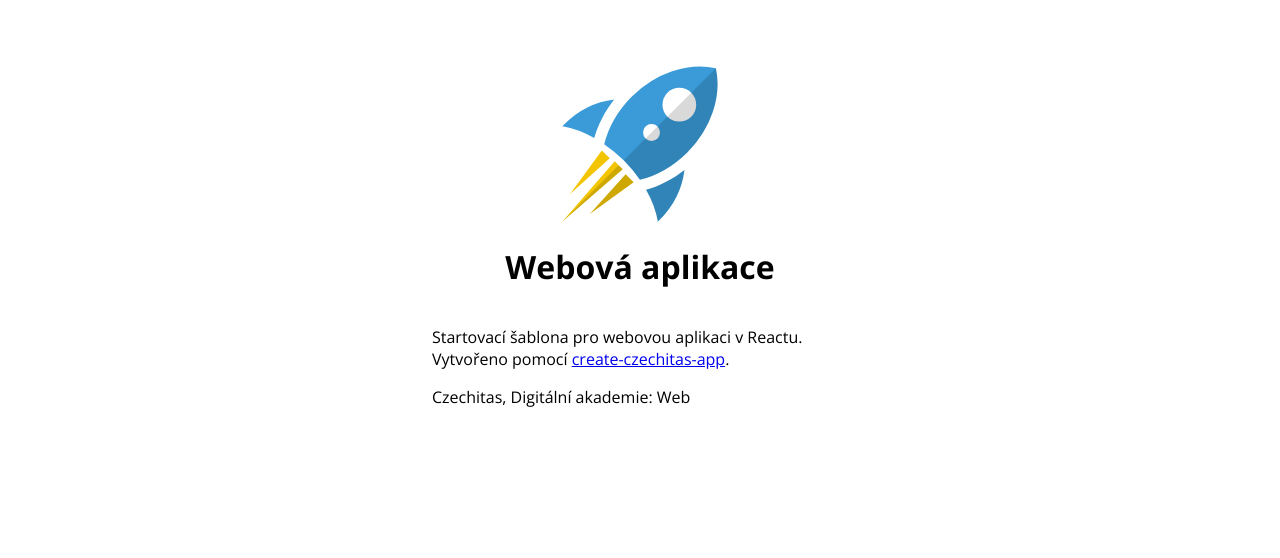
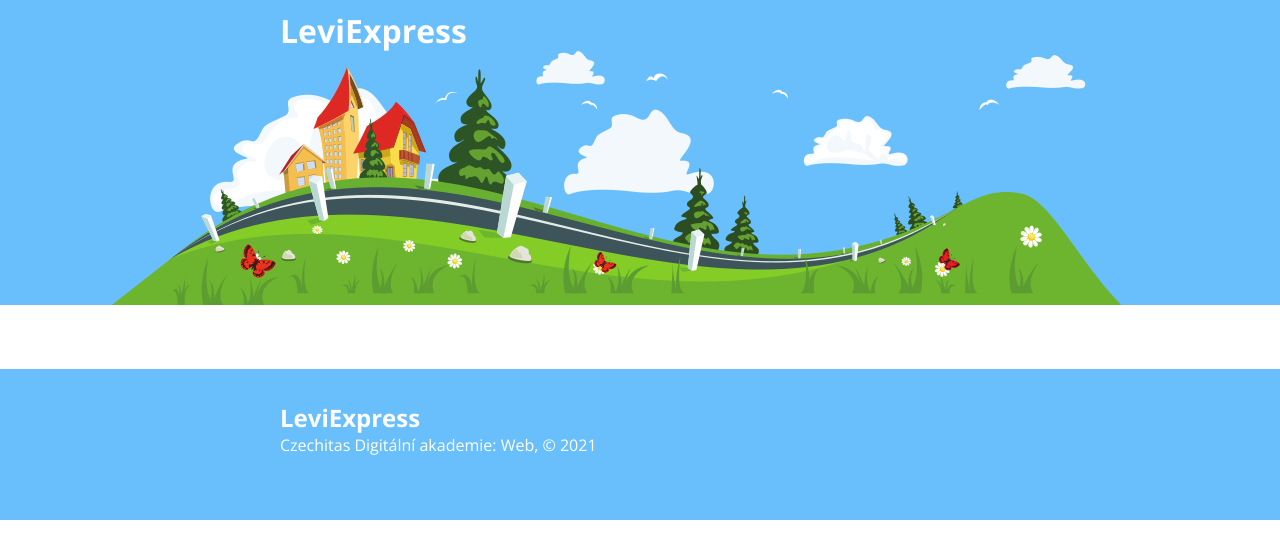
Before and after one commit to Janoskova/leviexpress, a React app: page / in a window 1280 px wide. Shown: the top 558 px of the page. Built offline with nearby package versions, Linux system fonts and the light colour scheme.

Commit message:
header and footer added

```diff
--- /dev/null
+++ b/src/Footer/index.jsx
@@ -0,0 +1,19 @@
+import React from 'react';
+import './style.css';
+
+const Footer = () => {
+  return (
+    <>
+      <footer>
+        <div className="container">
+          <div className="footer-title">LeviExpress</div>
+          <div className="copyright">
+            Czechitas Digitální akademie: Web, © 2021
+          </div>
+        </div>
+      </footer>
+    </>
+  );
+};
+
+export default Footer;
--- /dev/null
+++ b/src/Footer/style.css
@@ -0,0 +1,23 @@
+footer {
+  padding-left: 2rem;
+  padding-right: 2rem;
+}
+
+@media only screen and (min-width: 768px) {
+  footer {
+    padding-left: 0;
+    padding-right: 0;
+  }
+}
+
+footer {
+  margin-top: 4rem;
+  padding: 2rem 0 4rem 0;
+  color: white;
+  background-color: #69bffc;
+}
+
+.footer-title {
+  font-weight: bold;
+  font-size: 150%;
+}
--- /dev/null
+++ b/src/Header/index.jsx
@@ -0,0 +1,18 @@
+import React from 'react';
+import './style.css';
+
+const Header = () => {
+  return (
+    <>
+      <header>
+        <div className="container">
+          <h1 className="site-title">
+            <a href="/">LeviExpress</a>
+          </h1>
+        </div>
+      </header>
+    </>
+  );
+};
+
+export default Header;
--- /dev/null
+++ b/src/Header/style.css
@@ -0,0 +1,29 @@
+@media only screen and (min-width: 768px) {
+  header {
+    padding-left: 0;
+    padding-right: 0;
+  }
+}
+
+header {
+  padding-top: 1px;
+  height: 305px;
+
+  color: white;
+  background-color: #69bffc;
+  background-image: url(./img/banner.png);
+  background-size: contain;
+  background-position: center bottom;
+  background-repeat: no-repeat;
+}
+
+.site-title {
+  margin: 0.5rem 0;
+}
+
+.site-title a,
+.site-title a:active,
+.site-title a:visited {
+  color: white;
+  text-decoration: none;
+}
--- a/src/index.jsx
+++ b/src/index.jsx
@@ -1,20 +1,23 @@
 import React from 'react';
 import { render } from 'react-dom';
+import Footer from './Footer/index';
+import Header from './Header/index';
+
+import {
+  BrowserRouter as Router,
+  Switch,
+  Route,
+  NavLink,
+  useParams,
+} from 'react-router-dom';
+
 import './style.css';
 
 const App = () => (
-  <div className="container">
-    <header>
-      <div className="logo"></div>
-      <h1>Webová aplikace</h1>
-    </header>
-    <main>
-      <p>Startovací šablona pro webovou aplikaci v Reactu. Vytvořeno pomocí <a href="https://www.npmjs.com/package/create-czechitas-app">create-czechitas-app</a>.</p>
-    </main>
-    <footer>
-      <p>Czechitas, Digitální akademie: Web</p>
-    </footer>
-  </div>
+  <>
+    <Header />
+    <Footer />
+  </>
 );
 
 render(<App />, document.querySelector('#app'));
--- a/src/style.css
+++ b/src/style.css
@@ -6,24 +6,288 @@
 
 html {
   font-family: 'Open Sans', sans-serif;
+  color: #444;
+}
+
+body {
+  margin: 0;
+  min-height: 100vh;
+  display: flex;
+  flex-direction: column;
 }
 
 .container {
-  max-width: 26rem;
+  width: 720px;
   margin-right: auto;
   margin-left: auto;
 }
 
-header {
-  display: flex;
-  flex-direction: column;
-  align-items: center;
-  margin-top: 4rem;
+/* header,
+footer {
+  padding-left: 2rem;
+  padding-right: 2rem;
 }
 
-.logo {
-  width: 10rem;
-  height: 10rem;
-  background-image: url(./img/rocket.svg);
+@media only screen and (min-width: 768px) {
+  header,
+  footer {
+    padding-left: 0;
+    padding-right: 0;
+  }
+} */
+
+h2 {
+  font-size: 1.5rem;
+  margin: 0.5rem 0;
+}
+
+select {
+  padding: 0.5rem;
+  border: none;
+  border-radius: 1rem;
+  background-color: white;
+  box-shadow: 0 0 3px gray;
+}
+
+select:focus {
+  outline: none;
+}
+
+button:not([disabled]),
+label {
+  cursor: pointer;
+}
+
+.btn {
+  color: white;
+  background-color: #ed6a5a;
+  border-radius: 1rem;
+  padding: 0.5rem 1rem;
+  border: none;
+  outline: none;
+  box-shadow: 0 0 3px gray;
+  cursor: pointer;
+}
+
+.btn:hover {
+  background-color: #eb5846;
+}
+
+.btn:disabled {
+  background-color: lightgray;
+  cursor: initial;
+}
+/* ---------- konec globálních stylů ---------- */
+
+/* ---------- styly pro hlavičku  ---------- */
+
+/* header {
+  padding-top: 1px;
+  height: 305px;
+
+  color: white;
+  background-color: #69bffc;
+  background-image: url(./img/banner.png);
   background-size: contain;
+  background-position: center bottom;
+  background-repeat: no-repeat;
 }
+
+.site-title {
+  margin: 0.5rem 0;
+}
+
+.site-title a,
+.site-title a:active,
+.site-title a:visited {
+  color: white;
+  text-decoration: none;
+} */
+
+/* ---------- styly pro vyhledávací formulář  ---------- */
+
+.journey-picker {
+  margin: -2rem auto 0 auto;
+  padding: 2rem;
+
+  color: white;
+  background-color: #ecb0e1;
+  border-radius: 1rem;
+  box-shadow: 0 0 5px gray;
+}
+
+.journey-picker__body {
+  display: flex;
+}
+
+.journey-picker__form {
+  flex: 1;
+  margin-right: 1rem;
+}
+
+.journey-picker__label {
+  padding-top: 0.75rem;
+  padding-bottom: 0.25rem;
+}
+
+.journey-picker__controls {
+  margin-top: 2rem;
+}
+
+.journey-picker select {
+  display: block;
+  width: 100%;
+}
+
+.journey-picker__map {
+  width: 26rem;
+  height: auto;
+}
+
+/* ---------- styly pro podrobnosti cesty  ---------- */
+
+.stops {
+  margin-top: 2rem;
+}
+
+.journey-detail {
+  padding: 2rem;
+}
+
+/* ---------- styly pro zastávky  ---------- */
+
+.bus-stop {
+  display: flex;
+  align-items: center;
+  margin-bottom: 1rem;
+
+  max-width: 24rem;
+}
+
+.bus-stop__bullet {
+  width: 1rem;
+  height: 1rem;
+  background-color: #ed6a5a;
+  border-radius: 0.5rem;
+  margin: 0 1rem;
+}
+
+.bus-stop:first-child > .bus-stop__bullet,
+.bus-stop:last-child > .bus-stop__bullet {
+  width: 1.5rem;
+  height: 1.5rem;
+  background-color: #eb5846;
+  border-radius: 0.75rem;
+  margin: 0 0.75rem;
+}
+
+.bus-stop__place {
+  flex: 1;
+}
+
+.bus-stop__departure {
+  font-size: 1.3rem;
+}
+
+.bus-stop__city {
+  font-weight: bold;
+}
+
+/* ---------- styly pro výběr sedadla  ---------- */
+
+.seat-picker {
+  padding: 2rem;
+}
+
+.seats {
+  margin: 2rem 0;
+}
+
+/* ---------- styly pro sedadlo  ---------- */
+.seat {
+  border: none;
+  padding: 0;
+  background-color: transparent;
+}
+
+.seat__rect {
+  fill: #69bffc;
+}
+
+.seat--occupied .seat__rect {
+  fill: #888;
+}
+
+.seat--selected .seat__rect,
+.seat:not(.seat--occupied):hover .seat__rect {
+  fill: #ed6a5a;
+}
+
+.seat--selected {
+  transform: scale(1.2);
+}
+
+.seat__path {
+  fill: none;
+  stroke: #888;
+  stroke-width: 8;
+  stroke-linecap: round;
+  stroke-linejoin: round;
+}
+
+.seat--selected .seat__path,
+.seat:not(.seat--occupied):hover .seat__path {
+  stroke: black;
+}
+
+.seat__text {
+  fill: #000000;
+  font-family: 'Open Sans';
+  font-size: 36px;
+  text-anchor: middle;
+}
+
+.seat--selected .seat__text,
+.seat:not(.seat--occupied):hover .seat__text {
+  fill: white;
+}
+
+.seat {
+  width: 3rem;
+  height: 3rem;
+}
+
+/* ---------- styly pro rezervaci  ---------- */
+
+.reservation {
+  width: 25rem;
+  max-width: 95%;
+  padding: 2rem;
+
+  margin: -2rem auto 4rem auto;
+  background-color: white;
+  border-radius: 1rem;
+  box-shadow: 0 0 5px gray;
+}
+
+.reservation__body {
+  display: flex;
+}
+
+.reservation__body__headings {
+  margin-right: 2rem;
+}
+
+/* ---------- styly pro patičku  ---------- */
+/*
+footer {
+  margin-top: 4rem;
+  padding: 2rem 0 4rem 0;
+  color: white;
+  background-color: #69bffc;
+}
+
+.footer-title {
+  font-weight: bold;
+  font-size: 150%;
+} */
```
Also changed, not shown: src/Header/img/banner.png (added), src/img/rocket.svg (deleted).
